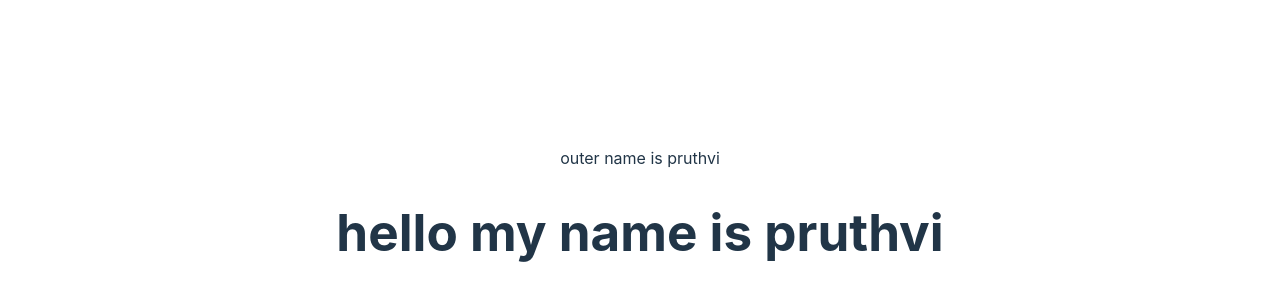
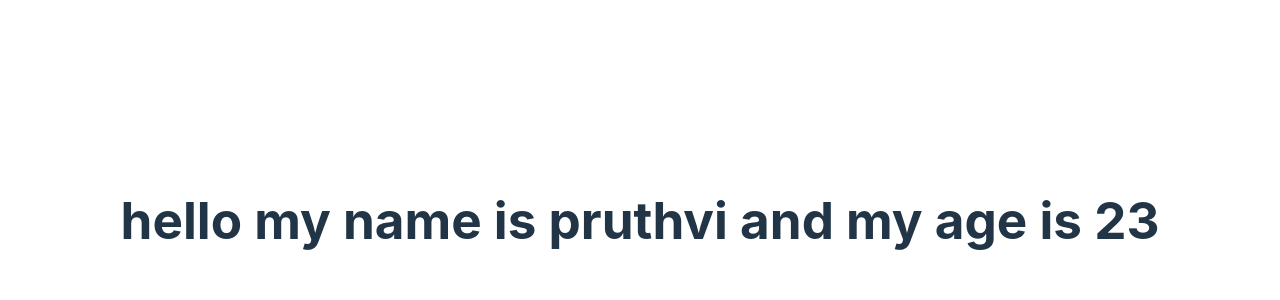
Before and after one commit to pruthvisinhvaghela/react-all-hooks, a React (Vite) app: page / in a window 1280 px wide. Shown: the part 180-480 px from the top of the page. Built offline with nearby package versions, Linux system fonts and the light colour scheme.

Commit message:
add new context

```diff
--- a/src/App.jsx
+++ b/src/App.jsx
@@ -1,6 +1,8 @@
 import "./App.css";
 import ChildA from "./components/child/ChildA";
 import MyContext from "./components/child/MyContext";
+import MyContextTwo from "./components/child/MyContextTwo";
+import MycontextTwo from "./components/child/MyContextTwo";
 // import UseRefDemo from "./components/useRef/UseRefDemo";
 // import PropsDemo from "./components/PropsDemo";
 // import Test from "./components/Test";
@@ -9,10 +11,13 @@ import MyContext from "./components/child/MyContext";
 function App() {
   // for cntext api we follow three thing: create, provide, consume
   const name = "pruthvi";
+  const age = 23;
   return (
     <>
       <MyContext.Provider value={name}>
-        <ChildA />
+        <MyContextTwo.Provider value={age}>
+          <ChildA />
+        </MyContextTwo.Provider>
       </MyContext.Provider>
       {/* <UseRefDemo /> */}
       {/* <PropsDemo data={arr} /> */}
--- a/src/components/child/ChildB.jsx
+++ b/src/components/child/ChildB.jsx
@@ -1,16 +1,21 @@
 import MyContext from "./MyContext";
-import { useContext } from "react";
+import MyContextTwo from "./MyContextTwo";
+
 const ChildB = () => {
-  const name = useContext(MyContext);
   return (
     <div>
-      <div>outer name is {name}</div>
       <MyContext.Consumer>
         {(name) => {
           return (
-            <>
-              <h1>hello my name is {name} </h1>
-            </>
+            <MyContextTwo.Consumer>
+              {(data) => {
+                return (
+                  <h1>
+                    hello my name is {name} and my age is {data}
+                  </h1>
+                );
+              }}
+            </MyContextTwo.Consumer>
           );
         }}
       </MyContext.Consumer>
--- /dev/null
+++ b/src/components/child/MyContextTwo.jsx
@@ -0,0 +1,4 @@
+import { createContext } from "react";
+
+const MyContextTwo = createContext();
+export default MyContextTwo;
```
